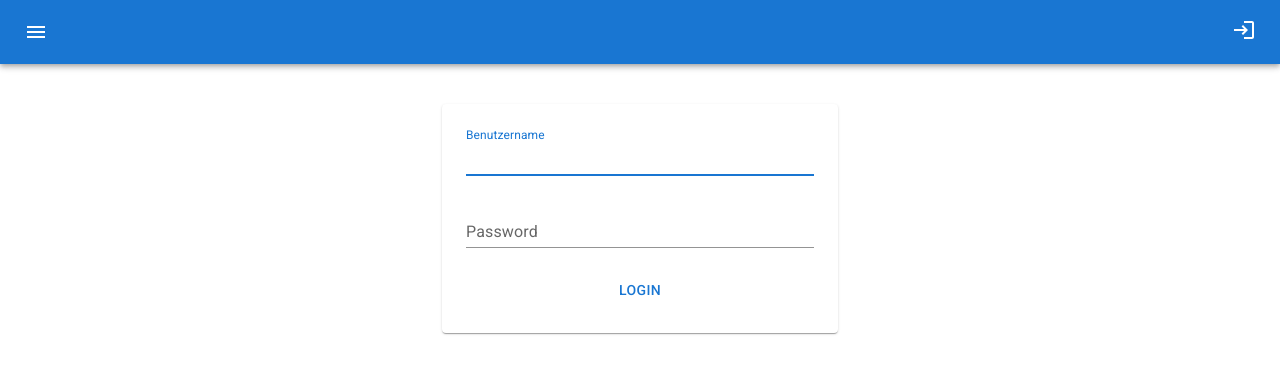
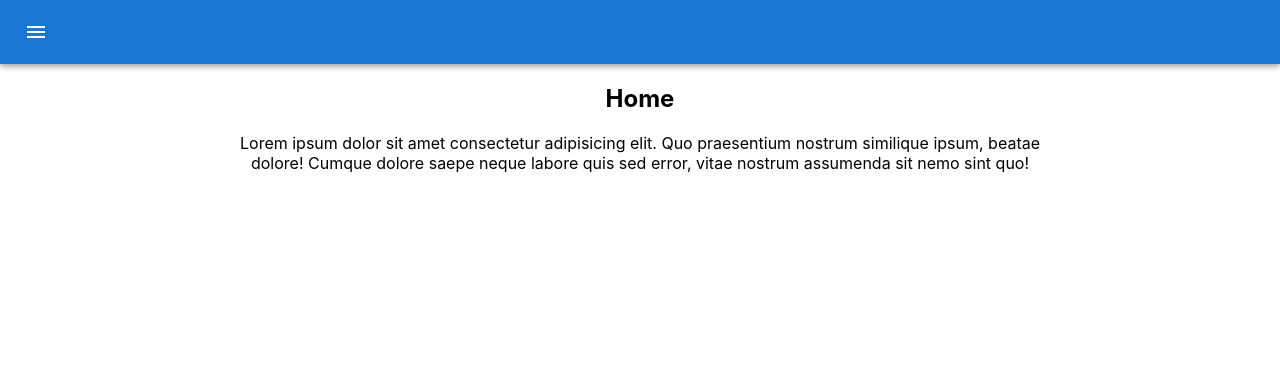
Before and after one commit to ahorn256/routing_2, a React (Create React App) app: page / in a window 1280 px wide. Before the commit this address led to /login. Shown: the top 374 px of the page. Built offline with nearby package versions, Linux system fonts and the light colour scheme.

Commit message:
removed Login component

```diff
--- a/src/App.tsx
+++ b/src/App.tsx
@@ -1,41 +1,18 @@
-import { Navigate, Route, Routes, useNavigate } from 'react-router-dom';
+import { Route, Routes } from 'react-router-dom';
 import './App.css';
 import Books from './Books';
 import Home from './Home';
 import Nav from './Nav';
 import NotFound from './NotFound';
-import Login from './Login';
-import { ILogin } from './Login/Login';
-import { useState } from 'react';
 
 function App() {
-  const navigate = useNavigate();
-  const [ isLoggedIn, setIsLoggedIn ] = useState<boolean>(false);
-  const [ loginError, setLoginError ] = useState<string|null>(null);
-
-  function onLogin(login: ILogin) {
-    if(login.user === 'test' && login.password === 'test') {
-      setLoginError(null);
-      setIsLoggedIn(true);
-      navigate('/');
-    } else {
-      setLoginError('Bad credentials');
-      setIsLoggedIn(false);
-    }
-  }
-
   return (
     <div className="App">
-      <Nav isLoggedIn={isLoggedIn} onLogout={() => setIsLoggedIn(false)}/>
+      <Nav />
       <div className='App-content'>
         <Routes>
-          <Route path='/books' element={isLoggedIn ? <Books /> : <Navigate to='/login'/>}/>
-          <Route path='/' element={isLoggedIn ? <Home /> : <Navigate to='/login'/>}/>
-          <Route path='/login' element={
-            <>
-              { loginError && <div className='error'>{loginError}</div>}
-              <Login onLogin={onLogin} />
-            </>} />
+          <Route path='/books' element={<Books />}/>
+          <Route path='/' element={<Home />}/>
           <Route path='*' element={<NotFound />}/>
         </Routes>
       </div>
--- a/src/Login/Login.ts
+++ /dev/null
@@ -1,4 +0,0 @@
-export interface ILogin {
-  user: string,
-  password: string,
-};
--- a/src/Login/index.module.scss
+++ /dev/null
@@ -1,7 +0,0 @@
-.login {
-  text-align: left;
-}
-
-.actions {
-  text-align: center;
-}
--- a/src/Login/index.tsx
+++ /dev/null
@@ -1,63 +0,0 @@
-import { yupResolver } from "@hookform/resolvers/yup";
-import { Button, Container, Grid, Paper, TextField } from "@mui/material";
-import { useForm } from "react-hook-form";
-import validationSchema from "./validationSchema";
-import styles from './index.module.scss';
-import React from "react";
-import { ILogin } from "./Login";
-
-type Props = {
-  onLogin: (login:ILogin) => void,
-}
-
-const Login:React.FC<Props> = ({onLogin}) => {
-  const {
-    register,
-    handleSubmit,
-    formState: {errors}
-  } = useForm<ILogin>({
-    resolver: yupResolver(validationSchema),
-  });
-
-  return (
-    <Container
-      className={styles.login}
-      maxWidth="xs"
-      sx={{ marginTop: 5 }}>
-      <Paper
-        sx={{padding: 3}}>
-        <form onSubmit={handleSubmit(onLogin)}>
-          <Grid
-            container
-            direction="column"
-            rowSpacing={3}>
-            <Grid item>
-              <TextField
-                autoFocus
-                fullWidth
-                variant="standard"
-                label='Benutzername'
-                {...register('user')} />
-                { errors.user && <div className="error">{errors.user.message}</div>}
-            </Grid>
-            <Grid item>
-              <TextField
-                fullWidth
-                variant="standard"
-                label='Password'
-                {...register('password')}/>
-                { errors.password && <div className="error">{errors.password.message}</div>}
-            </Grid>
-            <Grid item>
-              <div className={styles.actions}>
-                <Button type="submit">Login</Button>
-              </div>
-            </Grid>
-          </Grid>
-        </form>
-      </Paper>
-    </Container>
-  );
-}
-
-export default Login;
--- a/src/Login/validationSchema.ts
+++ /dev/null
@@ -1,8 +0,0 @@
-import * as Yup from 'yup';
-
-const validationSchema = Yup.object().shape({
-  user: Yup.string().required('Benutzername ist ein Pflichtfeld'),
-  password: Yup.string().required('Passwort ist ein Pflichtfeld'),
-});
-
-export default validationSchema;
--- a/src/Nav.tsx
+++ b/src/Nav.tsx
@@ -3,17 +3,12 @@
 import React, { useState } from "react";
 import { Link } from "react-router-dom";
 
-type Props = {
-  isLoggedIn: boolean,
-  onLogout: () => void,
-};
-
-const Nav:React.FC<Props> = ({isLoggedIn, onLogout}) => {
+function Nav() {
   const [ anchorEl, setAnchorEl ] = useState<HTMLElement|null>(null);
   const open = Boolean(anchorEl);
 
   function handleMenuOpen(event: React.MouseEvent<HTMLButtonElement>) {
-    isLoggedIn && setAnchorEl(event.currentTarget);
+    setAnchorEl(event.currentTarget);
   }
 
   function handleMenuClose() {
@@ -34,8 +29,6 @@
           <Icon.Menu />
         </IconButton>
         <Box sx={{flexGrow: 1}} />
-        { !isLoggedIn && <Link to="/login" style={{color: 'inherit'}}><Icon.Login /></Link> }
-        { isLoggedIn && <IconButton color="inherit" onClick={onLogout}><Icon.Logout /></IconButton> }
         <Menu
           id="navigation-menu"
           open={open}
```
